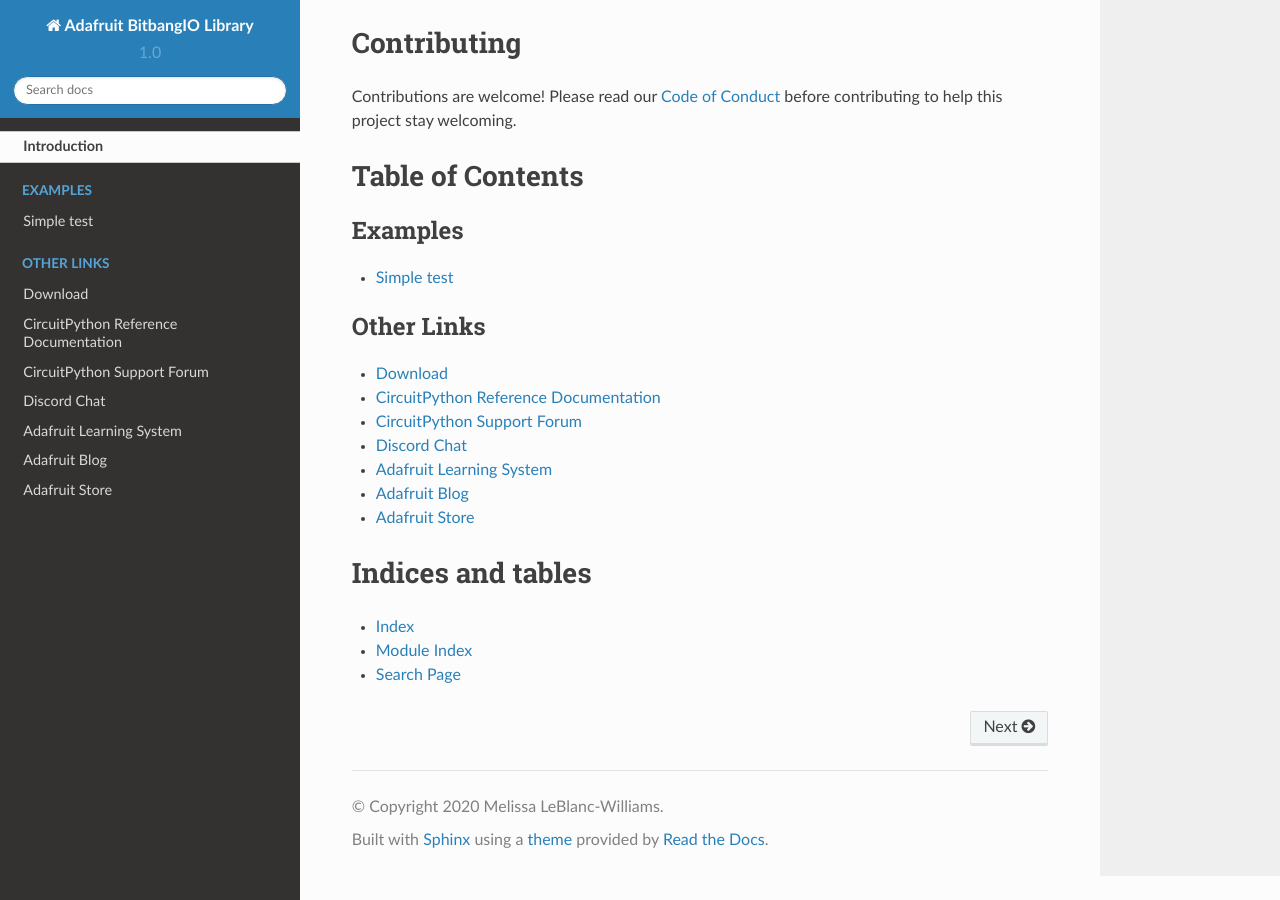
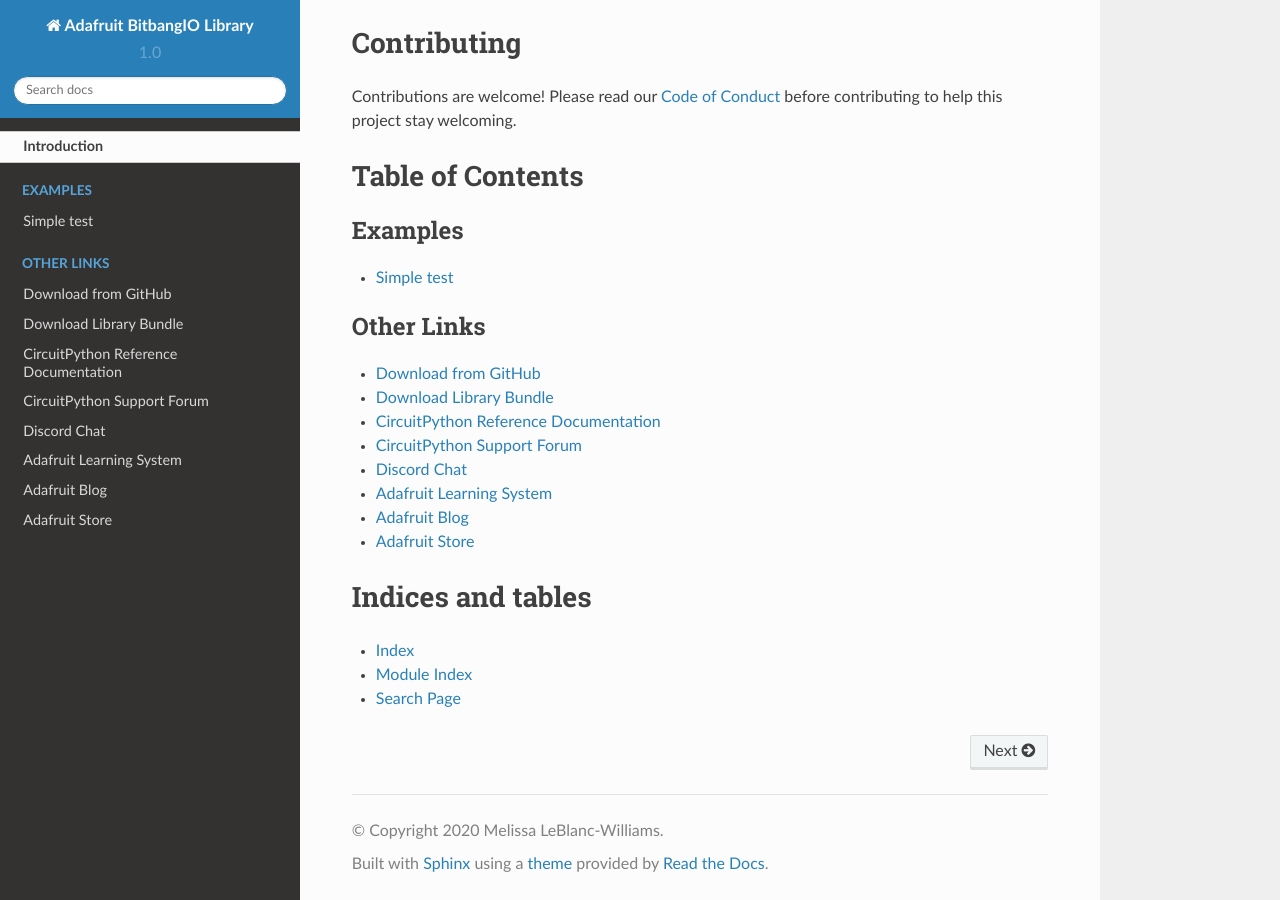
Before and after one commit to adafruit/Adafruit_CircuitPython_BitbangIO, a Sphinx documentation site: the page built from docs/index.rst, in a window 1280 px wide and 900 px high, scrolled down 1764 px. Built offline with Sphinx 7.4.7 and the Read the Docs theme 2.0.0, drawn with Linux system fonts in a browser that asks for light colours.

Commit message:
Added cp.org link to index.rst

```diff
--- a/docs/index.rst
+++ b/docs/index.rst
@@ -23,7 +23,8 @@
 .. toctree::
     :caption: Other Links
 
-    Download <https://github.com/adafruit/Adafruit_CircuitPython_BitbangIO/releases/latest>
+    Download from GitHub <https://github.com/adafruit/Adafruit_CircuitPython_BitbangIO/releases/latest>
+    Download Library Bundle <https://circuitpython.org/libraries>
     CircuitPython Reference Documentation <https://docs.circuitpython.org>
     CircuitPython Support Forum <https://forums.adafruit.com/viewforum.php?f=60>
     Discord Chat <https://adafru.it/discord>
```
